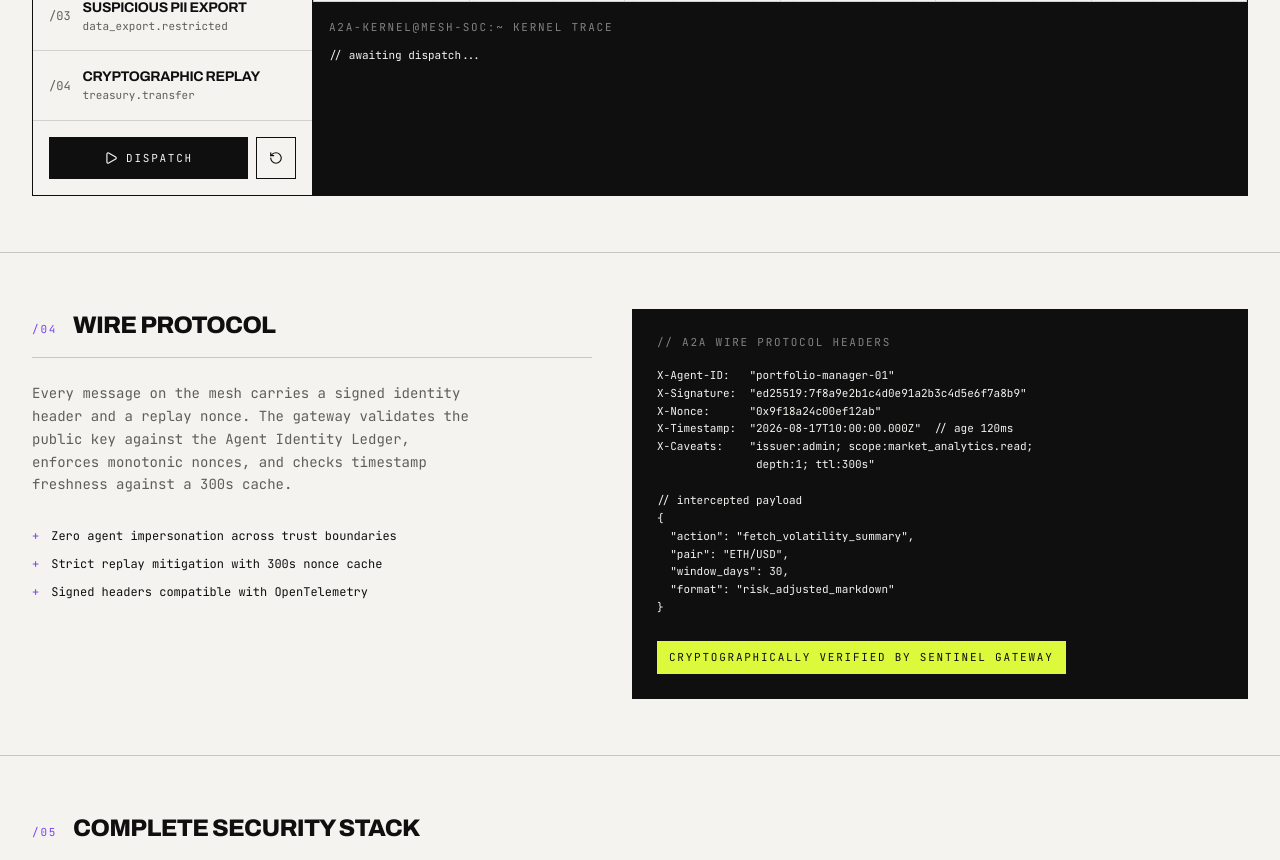
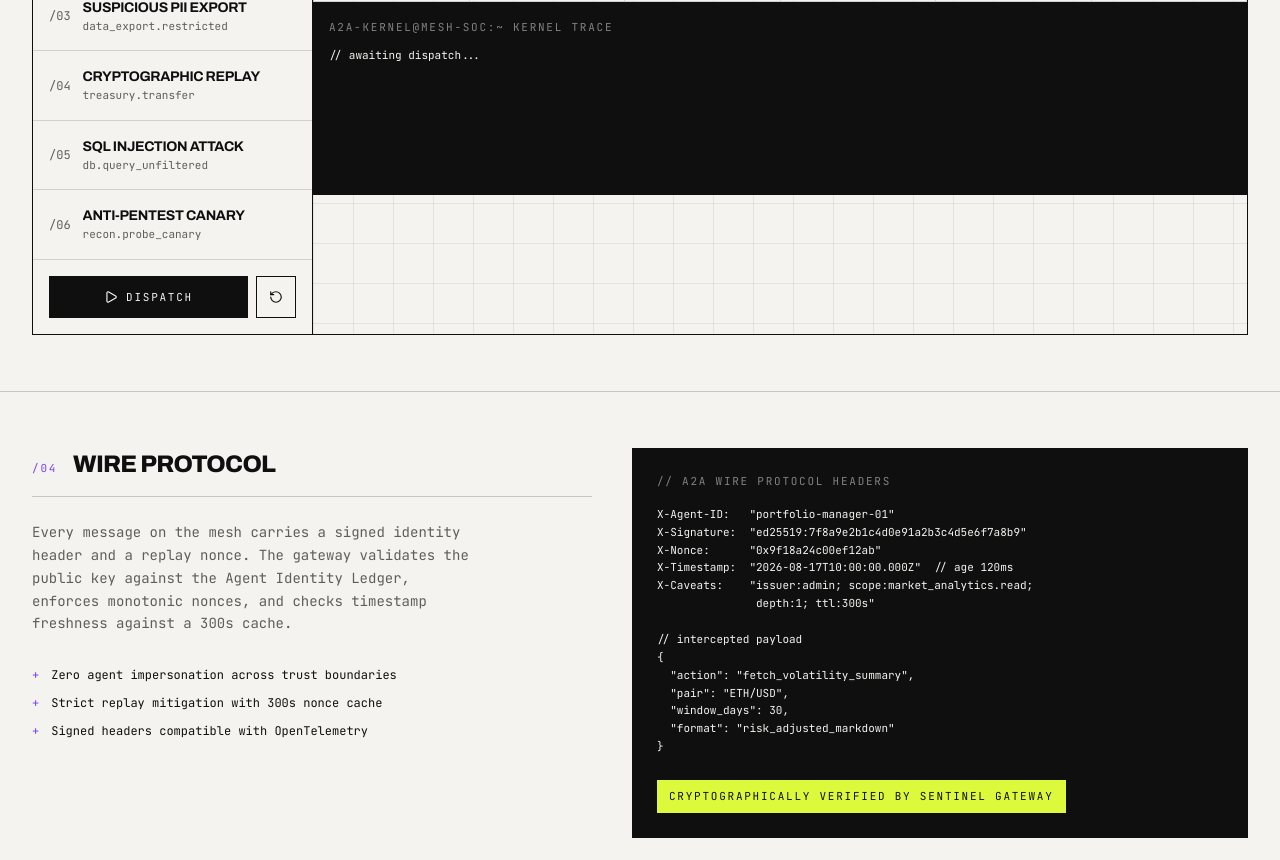
Before and after one commit to mananjp/a2a-firewall, a Next.js app in the folder frontend/: page / in a window 1280 px wide. Shown: the part 1700-2560 px from the top of the page. Built offline with nearby package versions, Linux system fonts and the light colour scheme; no server answers.

Commit message:
feat(sandbox): add SQL injection and anti-pentest canary scenarios to Cyber Brutalism live sandbox

```diff
--- a/frontend/src/components/site/Sandbox.tsx
+++ b/frontend/src/components/site/Sandbox.tsx
@@ -94,6 +94,42 @@ const SCENARIOS: Scenario[] = [
     logs: [
       "L1 rate_limiter: 3/600 rpm — pass",
       "L2 preflight: nonce 0x9f18a24c seen 41s ago — REPLAY DETECTED — DENY",
+      "L3 schema: skipped (fail-closed)",
+      "L4 permissions: skipped (fail-closed)",
+      "L5 rules: skipped (fail-closed)",
+      "L6 groq_guard: skipped (fail-closed)",
+    ],
+  },
+  {
+    id: "05",
+    backendScenarioKey: "sql_injection",
+    name: "SQL Injection Attack",
+    intent: "db.query_unfiltered",
+    failAt: 4,
+    verdict: "BLOCK",
+    risk: 99,
+    reason: "Malicious UNION SELECT targeting credential store — blocked by deterministic L5 rule engine.",
+    logs: [
+      "L1 rate_limiter: 19/600 rpm — pass",
+      "L2 preflight: signature valid, nonce fresh",
+      "L3 schema: payload conforms — pass",
+      "L4 permissions: scope:db.read — pass",
+      "L5 rules: SQL_INJECTION pattern matched in WHERE clause — DENY fail-closed",
+      "L6 groq_guard: skipped (fail-closed)",
+    ],
+  },
+  {
+    id: "06",
+    backendScenarioKey: "agentic_pentest",
+    name: "Anti-Pentest Canary",
+    intent: "recon.probe_canary",
+    failAt: 1,
+    verdict: "BLOCK",
+    risk: 100,
+    reason: "Automated honeypot canary probe detected — agent quarantined at L2 preflight.",
+    logs: [
+      "L1 rate_limiter: burst threshold exceeded",
+      "L2 preflight: CANARY HONEYPOT TRIGGERED — agent quarantined",
       "L3 schema: skipped (fail-closed)",
       "L4 permissions: skipped (fail-closed)",
       "L5 rules: skipped (fail-closed)",
```
